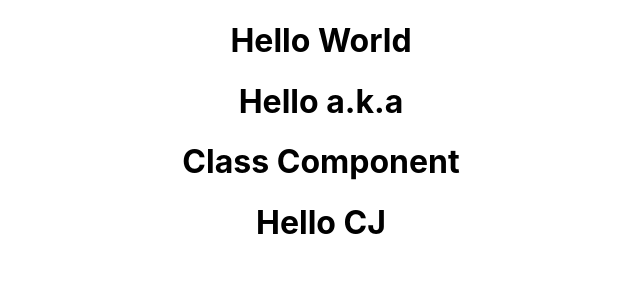
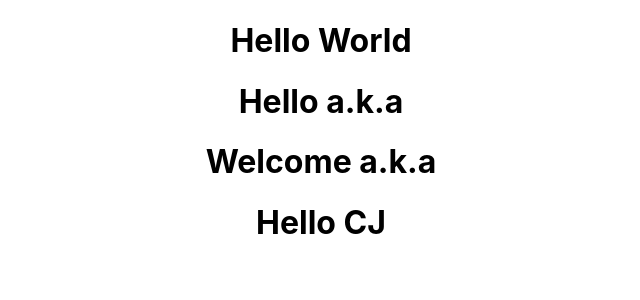
Before and after one commit to Clifford18/react-js, a React (Create React App) app in the folder hello-world/: page / in a window 1280 px wide. Shown: the top 300 px of the page, without its empty margins (319-959 px from the left). Built offline with nearby package versions, Linux system fonts and the light colour scheme.

Commit message:
update Welcome.js with class props

```diff
--- a/hello-world/src/components/Welcome.js
+++ b/hello-world/src/components/Welcome.js
@@ -2,7 +2,13 @@ import React, { Component } from 'react'
 
 class Welcome extends Component {
   render() {
-    return <h1>Class Component</h1>
+    return (
+      <div>
+        <h1>Welcome {this.props.name} a.k.a {this.props.heroName} </h1>
+        {this.props.children}
+      </div>
+    )
+
   }
 }
 
```
